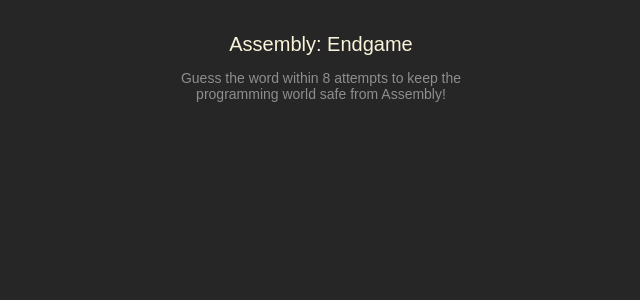
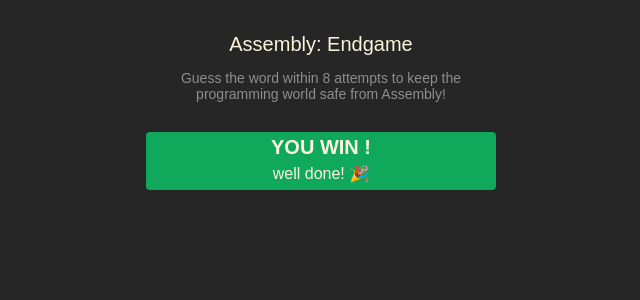
Before and after one commit to Kabileshwaran183/Assembly-EndGame, a React (Vite) app: page / in a window 1280 px wide. Shown: the top 300 px of the page, without its empty margins (319-959 px from the left). Built offline with nearby package versions, Linux system fonts and the light colour scheme.

Commit message:
Game status box created

```diff
--- a/src/App.jsx
+++ b/src/App.jsx
@@ -11,6 +11,10 @@ function App() {
                 <p>Guess the word within 8 attempts to keep the
                 programming world safe from Assembly!</p>
             </header>
+            <section className="game-status">
+                <h2>YOU WIN ! </h2>
+                <p> well done! 🎉</p>
+            </section>
       </main>
     </>
   )
--- a/src/index.css
+++ b/src/index.css
@@ -27,3 +27,20 @@ header > p {
   max-width: 350px;
   color: #8E8E8E;
 }
+section.game-status {
+    background-color: #10A95B;
+    text-align: center;
+    color: #F9F4DA;
+    border-radius: 4px;
+    padding:2px;
+    margin-block: 30px;
+}
+
+section.game-status > p {
+    margin: 5px;
+}
+section.game-status > h2 {
+    font-size: 1.25rem;
+    margin: 2px;
+
+}
```
